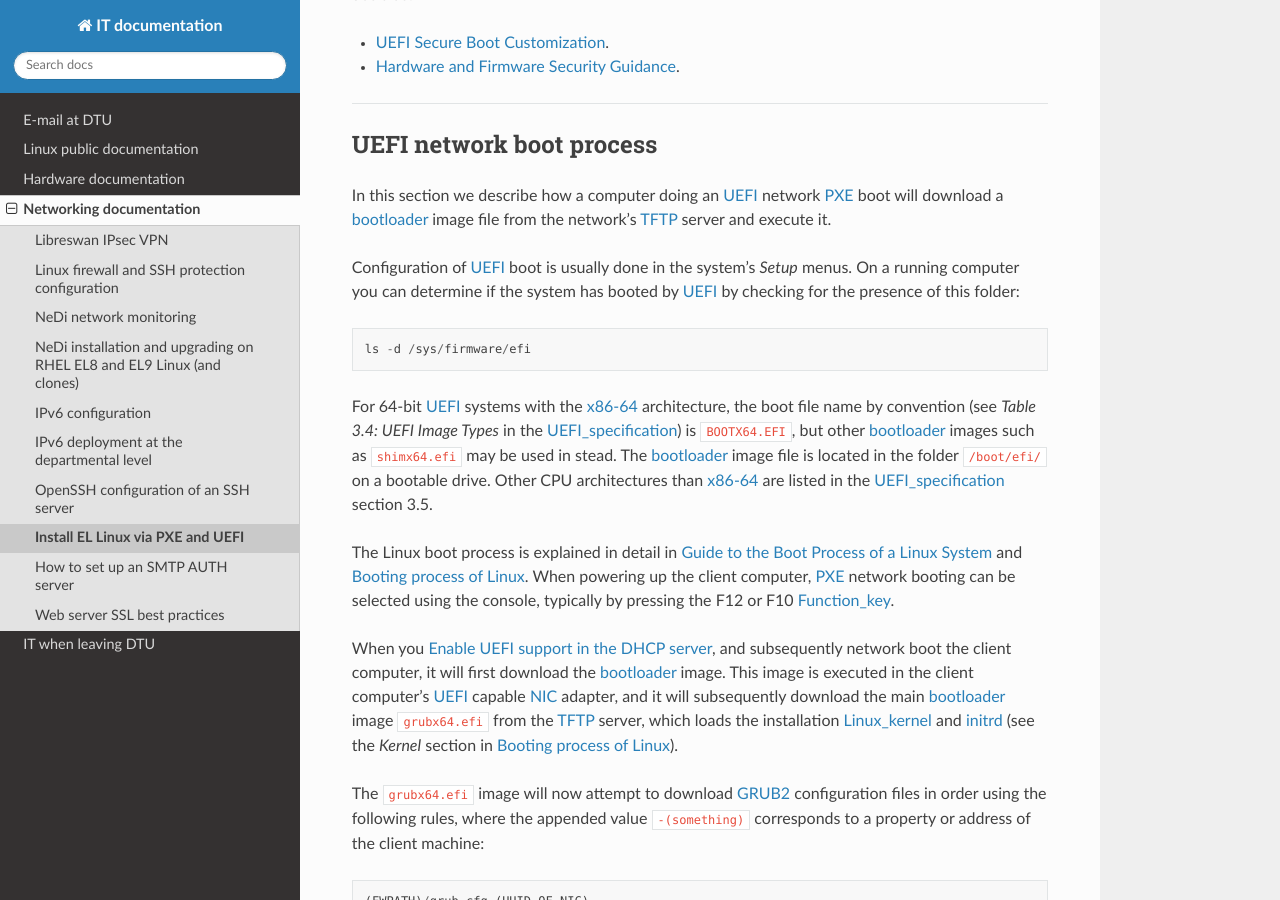
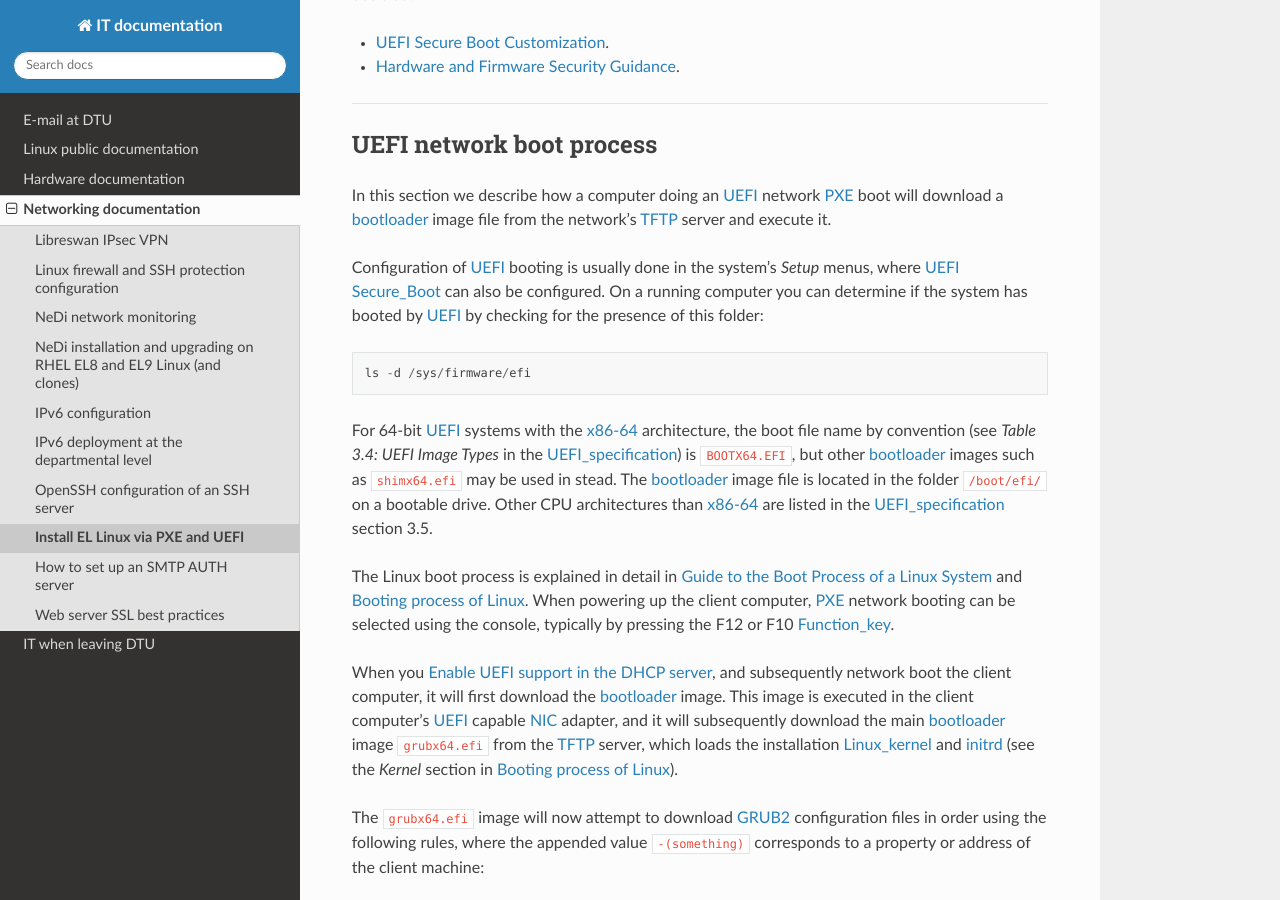
Before and after one commit to OleHolmNielsen/ITwiki, a Sphinx documentation site: the page built from docs/PXE_and_UEFI.rst, in a window 1280 px wide and 900 px high, scrolled down 1519 px. Built offline with Sphinx 7.4.7 and the Read the Docs theme 3.1.0, drawn with Linux system fonts in a browser that asks for light colours.

Commit message:
Minor edit

```diff
--- a/docs/PXE_and_UEFI.rst
+++ b/docs/PXE_and_UEFI.rst
@@ -69,7 +69,8 @@ UEFI network boot process
 In this section we describe how a computer doing an UEFI_ network PXE_ boot will download a bootloader_ image file
 from the network's TFTP_ server and execute it.
 
-Configuration of UEFI_ boot is usually done in the system's *Setup* menus.
+Configuration of UEFI_ booting is usually done in the system's *Setup* menus,
+where UEFI_ Secure_Boot_ can also be configured.
 On a running computer you can determine if the system has booted by UEFI_ by checking for the presence of this folder::
 
   ls -d /sys/firmware/efi
```
